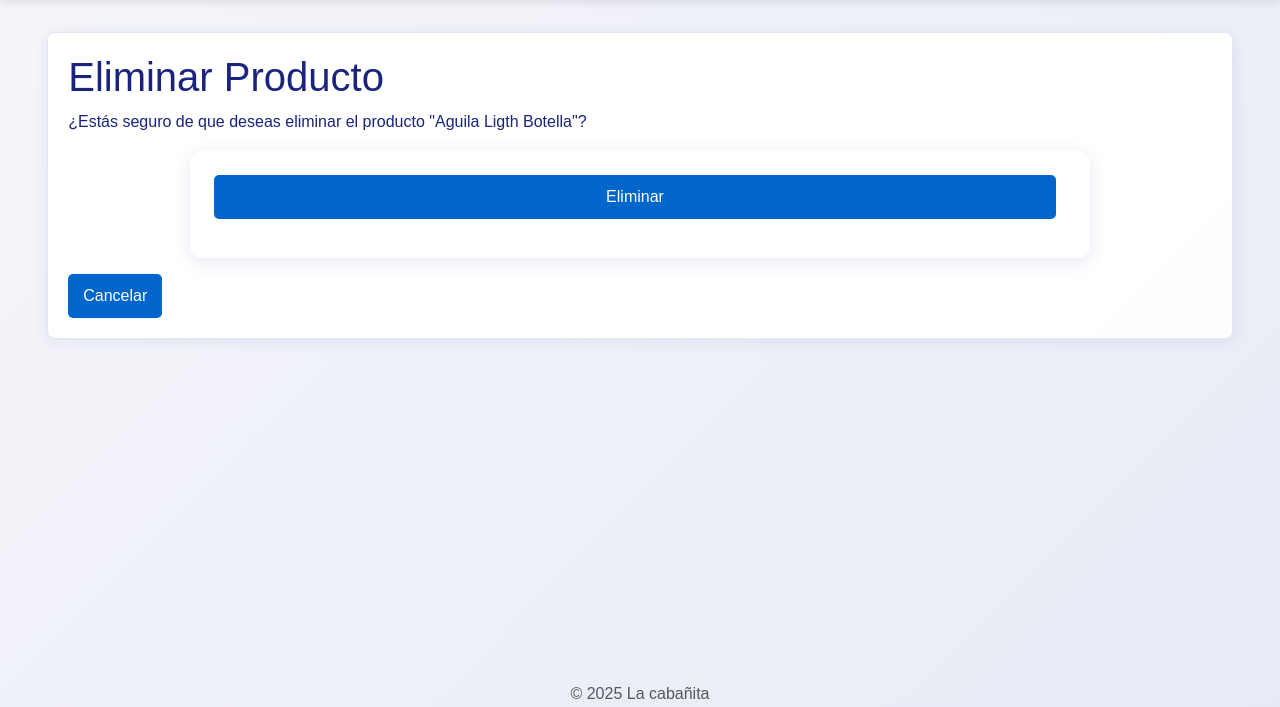
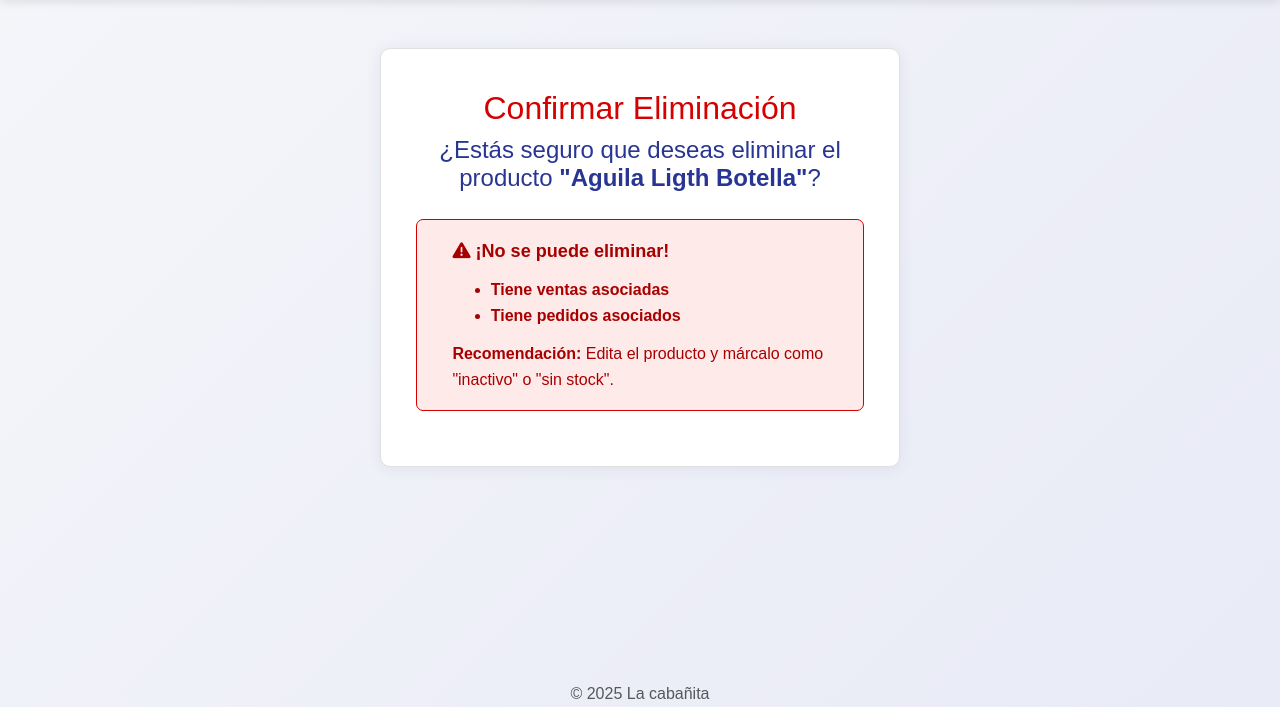
Before and after one commit to santiagosit/ProyectoWeb, a Django app: page /productos/eliminar/1/ in a window 1280 px wide. Shown: the part 61-768 px from the top of the page. Run offline with Django 5.2, Linux system fonts and the light colour scheme; a user stored in the database is signed in; data comes from the database, SQL or seed files in the repository; data that the repository does not hold is empty.

Commit message:
Adicion validacion al eliminaru n producto

```diff
--- a/app_inventario/views.py
+++ b/app_inventario/views.py
@@ -2,6 +2,8 @@
 from django.shortcuts import render, redirect, get_object_or_404
 from django.contrib import messages
 from django.contrib.auth.decorators import login_required, user_passes_test
+from django.db.models import ProtectedError
+from django.db.models.deletion import ProtectedError
 
 # Local imports
 from .models import Producto
@@ -134,14 +136,31 @@ def modificar_producto(request, producto_id):
 @user_passes_test(is_admin_or_superuser)
 def eliminar_producto(request, producto_id):
     producto = get_object_or_404(Producto, id=producto_id)
+    frase_desafio = f'Eliminar "{producto.nombre}"'
+
     if request.method == 'POST':
-        producto.delete()
-        messages.success(request, 'Producto eliminado exitosamente.')
-        return redirect('listar_productos')
+        frase_confirmacion = request.POST.get('frase_confirmacion', '').strip()
+        if frase_confirmacion == frase_desafio:
+            try:
+                producto.delete()
+                messages.success(request, 'Producto eliminado exitosamente.')
+                return redirect('listar_productos')
+            except ProtectedError:
+                messages.error(request, 'No se puede eliminar: el producto tiene ventas, pedidos u otros registros asociados.')
+                return redirect('listar_productos')
+        else:
+            messages.error(request, f'Debes escribir exactamente la frase: {frase_desafio}')
+
+    # Verificar si tiene relaciones para mostrar advertencia anticipada
+    tiene_relaciones = False
+    if producto.ventadetalle_set.exists() or producto.pedidodetalle_set.exists() or \
+       producto.ventas_reportes.exists() or producto.predicciones_negocio.exists():
+        tiene_relaciones = True
 
     productos_bajo_stock = get_productos_bajo_stock()
     return render(request, 'inventarios/eliminar_producto.html', {
         'producto': producto,
+        'tiene_relaciones': tiene_relaciones,
         'productos_bajo_stock': productos_bajo_stock,
         'num_notificaciones': len(productos_bajo_stock)
     })
--- a/templates/inventarios/eliminar_producto.html
+++ b/templates/inventarios/eliminar_producto.html
@@ -8,13 +8,41 @@
 {% endblock %}
 
 {% block content %}
-<div class="wrapper">
-    <h1>Eliminar Producto</h1>
-    <p>¿Estás seguro de que deseas eliminar el producto "{{ producto.nombre }}"?</p>
-    <form method="post">
+<div style="max-width: 520px; margin: 2.5rem auto 1.5rem auto; padding: 2.5rem 2.2rem 2rem 2.2rem; background: #fff; border-radius: 10px; box-shadow: 0 2px 16px rgba(30,40,90,0.07); border: 1px solid #e0e0e0;">
+    <h2 style="color: #d50000; text-align:center; margin-bottom: 0.5rem; font-size: 2rem;">Confirmar Eliminación</h2>
+    <h4 style="text-align:center; margin-bottom: 1.6rem; color: #283593;">¿Estás seguro que deseas eliminar el producto <b>"{{ producto.nombre }}"</b>?</h4>
+    {% if tiene_relaciones %}
+    <div style="background: #ffeaea; border: 1.5px solid #d50000; color: #a70000; padding: 1.1rem 1.5rem 1.1rem 2.2rem; border-radius: 7px; margin-bottom: 1.4rem;">
+        <span style="font-weight: bold; font-size: 1.13em;"><i class="fas fa-exclamation-triangle"></i> ¡No se puede eliminar!</span>
+        <ul style="margin: 0.7rem 0 0.7rem 1.2rem; padding-left:1.2rem;">
+            {% if producto.ventadetalle_set.exists %}<li><b>Tiene ventas asociadas</b></li>{% endif %}
+            {% if producto.pedidodetalle_set.exists %}<li><b>Tiene pedidos asociados</b></li>{% endif %}
+            {% if producto.ventas_reportes.exists %}<li><b>Tiene reportes vinculados</b></li>{% endif %}
+            {% if producto.predicciones_negocio.exists %}<li><b>Tiene predicciones relacionadas</b></li>{% endif %}
+        </ul>
+        <div style="margin-top: 0.8rem; font-size: 1em;"><b>Recomendación:</b> Edita el producto y márcalo como "inactivo" o "sin stock".</div>
+    </div>
+    {% else %}
+    <div style="background: #ffeaea; border: 1.5px solid #d50000; color: #a70000; padding: 1.1rem 1.5rem 1.1rem 2.2rem; border-radius: 7px; margin-bottom: 1.4rem;">
+        <span style="font-weight: bold; font-size: 1.13em;"><i class="fas fa-exclamation-triangle"></i> ¡Advertencia extrema!</span>
+        <ul style="margin: 0.7rem 0 0.7rem 1.2rem; padding-left:1.2rem;">
+            <li><b>Se eliminará este producto, esta seguro?</b></li>
+            <li><b>Lo recomendable es editar el producto y dejarlo sin stock</b></li>
+        </ul>
+        <div style="margin-top: 0.8rem; font-size: 1em;">Para eliminarlo definitivamente, escribe exactamente la frase de desafío:</div>
+        <div style="background: #fff; border: 1px dashed #bdbdbd; color: #333; padding: 0.6em 1.1em; border-radius: 5px; margin: 0.6rem auto 0.4rem auto; text-align:center; display:inline-block; font-size:1.07em;"><code>Eliminar "{{ producto.nombre }}"</code></div>
+    </div>
+    <form method="post" style="margin: 0 auto; max-width: 340px;">
         {% csrf_token %}
-        <button type="submit" class="btn">Eliminar</button>
+        <div style="margin-bottom: 1.1rem;">
+            <label for="frase_confirmacion" style="font-weight: bold; margin-bottom: 0.3rem; display:block;">Frase de confirmación:</label>
+            <input type="text" name="frase_confirmacion" id="frase_confirmacion" class="form-control" placeholder="Escribe la frase exacta para eliminar" style="width:100%; min-width:0;">
+        </div>
+        <div style="display: flex; justify-content: center; gap: 1.2rem;">
+            <button type="submit" class="btn btn-danger" style="min-width: 160px;">Eliminar definitivamente</button>
+            <a href="{% url 'listar_productos' %}" class="btn btn-secondary" style="min-width: 120px;">Cancelar</a>
+        </div>
     </form>
-    <a href="{% url 'listar_productos' %}" class="btn">Cancelar</a>
+    {% endif %}
 </div>
 {% endblock %}
```
Also changed, not shown: app_ventas/migrations/0003_alter_ventadetalle_producto.py (added).
